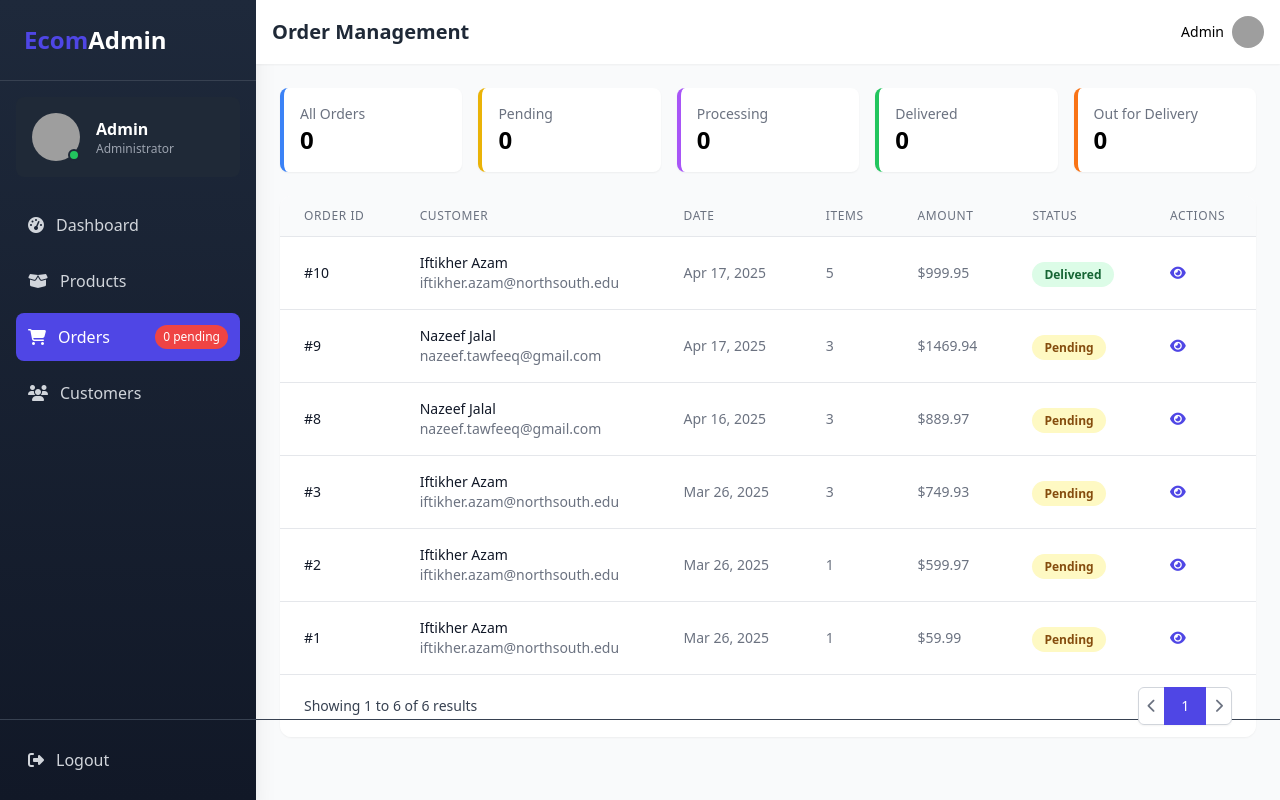
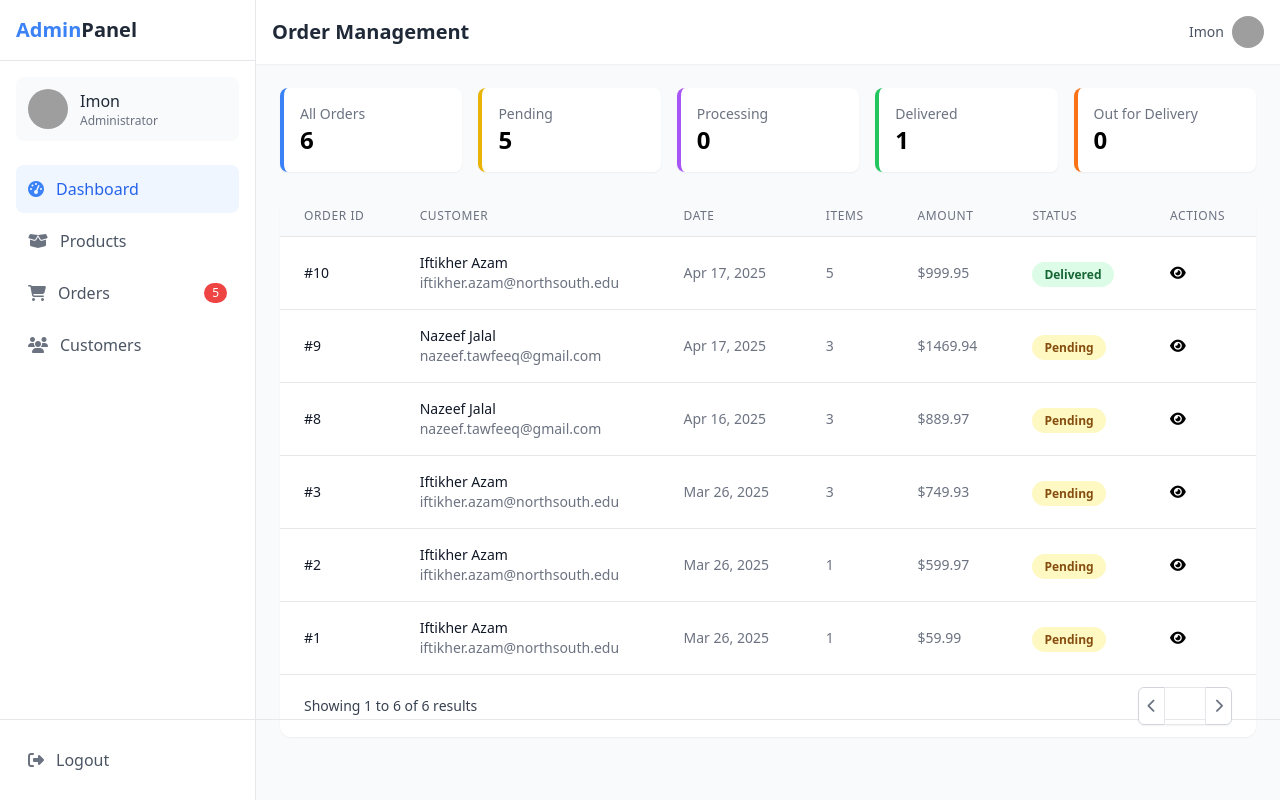
Before and after one commit to Md-iftikher/ecommerce-web, a PHP site: page /src/pages/orders.php in a window 1280 px wide. Run offline with PHP 8.4, Linux system fonts and the light colour scheme; a user stored in the database is signed in; data comes from the database, SQL or seed files in the repository; some libraries are stand-ins or nearby versions; grey boxes are pictures that could not be loaded.

Commit message:
oder management completed

```diff
--- a/Admin/src/pages/orders.php
+++ b/Admin/src/pages/orders.php
@@ -1,5 +1,13 @@
+<?php
+session_start();
+if (!isset($_SESSION['admin_logged_in']) || $_SESSION['admin_logged_in'] !== true) {
+    header('Location: login.php');
+    exit();
+}
+?>
 <!DOCTYPE html>
 <html lang="en">
+
 <head>
     <meta charset="UTF-8">
     <meta name="viewport" content="width=device-width, initial-scale=1.0">
@@ -7,75 +15,117 @@
     <link href="https://cdn.jsdelivr.net/npm/daisyui@5" rel="stylesheet" type="text/css" />
     <script src="https://cdn.tailwindcss.com"></script>
     <link rel="stylesheet" href="https://cdnjs.cloudflare.com/ajax/libs/font-awesome/6.4.0/css/all.min.css">
-    <script>
-        tailwind.config = {
-            theme: {
-                extend: {
-                    colors: {
-                        primary: '#4f46e5',
-                        secondary: '#10b981',
-                        dark: '#1e293b',
-                        light: '#f8fafc'
+    <style>
+        :root {
+            --primary: #3b82f6;
+            --secondary: #10b981;
+            --dark: #1e293b;
+            --light: #f8fafc;
         }
+
+        body {
+            font-family: 'Inter', sans-serif;
         }
+
+        .sidebar {
+            transition: all 0.3s;
         }
+
+        .card {
+            transition: transform 0.2s, box-shadow 0.2s;
         }
-    </script>
+
+        .card:hover {
+            transform: translateY(-2px);
+            box-shadow: 0 10px 15px -3px rgba(0, 0, 0, 0.1);
+        }
+
+        .status-badge {
+            padding: 0.25rem 0.5rem;
+            border-radius: 9999px;
+            font-size: 0.75rem;
+            font-weight: 500;
+        }
+
+        .status-pending {
+            background-color: #fef3c7;
+            color: #92400e;
+        }
+
+        .status-processing {
+            background-color: #e0e7ff;
+            color: #3730a3;
+        }
+
+        .status-delivered {
+            background-color: #d1fae5;
+            color: #065f46;
+        }
+
+        .status-out_for_delivery {
+            background-color: #ffedd5;
+            color: #9a3412;
+        }
+    </style>
 </head>
+
 <body class="bg-gray-50 font-sans">
     <div class="flex h-screen overflow-hidden">
         <!-- Sidebar -->
-        <aside class="w-64 bg-gradient-to-b from-dark to-gray-900 text-white shadow-xl">
-            <div class="p-6 flex items-center justify-between border-b border-gray-700">
-                <h1 class="text-2xl font-bold">
-                    <span class="text-primary">Ecom</span>Admin
+        <aside class="w-64 bg-white border-r border-gray-200 sidebar">
+            <div class="p-4 border-b border-gray-200">
+                <h1 class="text-xl font-semibold text-gray-800">
+                    <span class="text-blue-500">Admin</span>Panel
                 </h1>
             </div>
+
             <div class="p-4">
-                <div class="flex items-center space-x-4 p-4 mb-6 bg-gray-800 rounded-lg">
-                    <div class="relative">
-                        <img src="https://ui-avatars.com/api/?name=Admin&background=4f46e5&color=fff"
-                            alt="Admin" class="w-12 h-12 rounded-full">
-                        <span class="absolute bottom-0 right-0 w-3 h-3 bg-green-500 rounded-full border-2 border-gray-800"></span>
-                    </div>
+                <!-- Admin Profile -->
+                <div class="flex items-center space-x-3 p-3 mb-6 bg-gray-50 rounded-lg">
+                    <img src="https://ui-avatars.com/api/?name=<?= urlencode($_SESSION['username'] ?? 'Admin') ?>&background=3b82f6&color=fff"
+                        alt="Admin" class="w-10 h-10 rounded-full">
                     <div>
-                        <h3 class="font-semibold">Admin</h3>
-                        <p class="text-xs text-gray-400">Administrator</p>
+                        <h3 class="font-medium text-gray-800"><?= htmlspecialchars($_SESSION['username'] ?? 'Admin') ?></h3>
+                        <p class="text-xs text-gray-500">Administrator</p>
                     </div>
                 </div>
+
+                <!-- Navigation -->
                 <nav>
-                    <ul class="space-y-2">
+                    <ul class="space-y-1">
                         <li>
-                            <a href="dashboard.php" class="flex items-center p-3 rounded-lg hover:bg-gray-800 text-gray-300 hover:text-white group">
-                                <i class="fas fa-tachometer-alt mr-3"></i>
+                            <a href="dashboard.php" class="flex items-center p-3 rounded-lg bg-blue-50 text-blue-600">
+                                <i class="fas fa-tachometer-alt mr-3 text-blue-500"></i>
                                 <span>Dashboard</span>
                             </a>
                         </li>
                         <li>
-                            <a href="products.php" class="flex items-center p-3 rounded-lg hover:bg-gray-800 text-gray-300 hover:text-white group">
-                                <i class="fas fa-box-open mr-3"></i>
+                            <a href="products.php" class="flex items-center p-3 rounded-lg hover:bg-gray-100 text-gray-600">
+                                <i class="fas fa-box-open mr-3 text-gray-500"></i>
                                 <span>Products</span>
                             </a>
                         </li>
                         <li>
-                            <a href="orders.php" class="flex items-center p-3 rounded-lg bg-primary text-white group">
-                                <i class="fas fa-shopping-cart mr-3"></i>
+                            <a href="orders.php" class="flex items-center p-3 rounded-lg hover:bg-gray-100 text-gray-600">
+                                <i class="fas fa-shopping-cart mr-3 text-gray-500"></i>
                                 <span>Orders</span>
-                                <span class="ml-auto bg-red-500 text-xs px-2 py-1 rounded-full" id="pending-count">0 pending</span>
+                                <span class="ml-auto bg-red-500 text-white text-xs px-2 py-0.5 rounded-full" id="pending-stat-sidebar">0</span>
                             </a>
                         </li>
                         <li>
-                            <a href="customers.php" class="flex items-center p-3 rounded-lg hover:bg-gray-800 text-gray-300 hover:text-white group">
-                                <i class="fas fa-users mr-3"></i>
+                            <a href="customers.php" class="flex items-center p-3 rounded-lg hover:bg-gray-100 text-gray-600">
+                                <i class="fas fa-users mr-3 text-gray-500"></i>
                                 <span>Customers</span>
                             </a>
                         </li>
                     </ul>
                 </nav>
             </div>
-            <div class="absolute bottom-0 left-0 right-0 p-4 border-t border-gray-700">
-                <a href="../PHP/logout.php" class="flex items-center p-3 rounded-lg hover:bg-gray-800 text-gray-300 hover:text-white group">
-                    <i class="fas fa-sign-out-alt mr-3"></i>
+
+            <!-- Logout Section -->
+            <div class="absolute bottom-0 left-0 right-0 p-4 border-t border-gray-200">
+                <a href="../PHP/logout.php" class="flex items-center p-3 rounded-lg hover:bg-gray-100 text-gray-600">
+                    <i class="fas fa-sign-out-alt mr-3 text-gray-500"></i>
                     <span>Logout</span>
                 </a>
             </div>
@@ -91,8 +141,8 @@
                     <div class="flex items-center space-x-4">
                         <div class="relative">
                             <button id="userMenuButton" class="flex items-center space-x-2 focus:outline-none">
-                                <span class="text-sm font-medium">Admin</span>
-                                <img src="https://ui-avatars.com/api/?name=Admin&background=4f46e5&color=fff"
+                            <span class="text-sm text-gray-600"><?= htmlspecialchars($_SESSION['username'] ?? 'Admin') ?></span>
+                                <img src="https://ui-avatars.com/api/?name=<?= urlencode($_SESSION['username'] ?? 'Admin') ?>&background=3b82f6&color=fff"
                                     alt="User" class="w-8 h-8 rounded-full">
                             </button>
                         </div>
@@ -112,10 +162,11 @@
                         <p class="text-sm text-gray-500">Pending</p>
                         <p class="text-2xl font-bold" id="pending-count-card">0</p>
                     </a>
-                    <a href="#" class="status-card bg-white p-4 rounded-lg shadow-sm border-l-4 border-purple-500 hover:bg-gray-50 transition" data-status="processing">
+                    <a href="#" class="status-card bg-white p-4 rounded-lg shadow-sm border-l-4 border-purple-500 hover:bg-gray-50 transition" data-status="pending">
                         <p class="text-sm text-gray-500">Processing</p>
-                        <p class="text-2xl font-bold" id="processing-count">0</p>
+                        <p class="text-2xl font-bold" id="processing-order">0</p>
                     </a>
+
                     <a href="#" class="status-card bg-white p-4 rounded-lg shadow-sm border-l-4 border-green-500 hover:bg-gray-50 transition" data-status="delivered">
                         <p class="text-sm text-gray-500">Delivered</p>
                         <p class="text-2xl font-bold" id="delivered-count">0</p>
@@ -250,7 +301,7 @@
                     </div>
                 </div>
                 <div class="bg-gray-50 px-4 py-3 sm:px-6 sm:flex sm:flex-row-reverse">
-                    <button type="button" id="update-status-btn" class="w-full inline-flex justify-center rounded-md border border-transparent shadow-sm px-4 py-2 bg-primary text-base font-medium text-white hover:bg-primary-dark focus:outline-none focus:ring-2 focus:ring-offset-2 focus:ring-primary sm:ml-3 sm:w-auto sm:text-sm">
+                    <button type="button" id="update-status-btn" class="w-full inline-flex justify-center rounded-md border border-transparent shadow-sm px-4 py-2 bg-blue-500 text-base font-medium text-white hover:bg-primary-dark focus:outline-none focus:ring-2 focus:ring-offset-2 focus:ring-primary sm:ml-3 sm:w-auto sm:text-sm">
                         Update Status
                     </button>
                     <button type="button" id="close-modal" class="mt-3 w-full inline-flex justify-center rounded-md border border-gray-300 shadow-sm px-4 py-2 bg-white text-base font-medium text-gray-700 hover:bg-gray-50 focus:outline-none focus:ring-2 focus:ring-offset-2 focus:ring-primary sm:mt-0 sm:ml-3 sm:w-auto sm:text-sm">
@@ -311,16 +362,26 @@
 
             // Functions
             function loadStatusCounts() {
-                fetch('')
+    fetch('../PHP/get_order_counts.php')
         .then(response => response.json())
         .then(data => {
             if (data.success) {
-                            document.getElementById('all-count').textContent = data.counts.all;
-                            document.getElementById('pending-count-card').textContent = data.counts.pending;
-                            document.getElementById('pending-count').textContent = data.counts.pending + ' pending';
-                            document.getElementById('processing-count').textContent = data.counts.processing;
-                            document.getElementById('delivered-count').textContent = data.counts.delivered;
-                            document.getElementById('out-for-delivery-count').textContent = data.counts.out_for_delivery;
+                console.log(data.counts);
+                const {
+                    all,
+                    pending,
+                    processing,
+                    delivered,
+                    out_for_delivery
+                } = data.counts;
+
+                document.getElementById('all-count').textContent = all;
+                document.getElementById('pending-count-card').textContent = pending;
+                document.getElementById('processing-order').textContent = processing; // Changed from pending to processing
+                document.getElementById('delivered-count').textContent = delivered;
+                document.getElementById('out-for-delivery-count').textContent = out_for_delivery;
+                document.getElementById('pending-stat-sidebar').textContent = pending;
+
             }
         })
         .catch(error => console.error('Error loading status counts:', error));
@@ -401,12 +462,17 @@
             }
 
             function getStatusClass(status) {
-                switch(status) {
-                    case 'pending': return 'bg-yellow-100 text-yellow-800';
-                    case 'processing': return 'bg-purple-100 text-purple-800';
-                    case 'delivered': return 'bg-green-100 text-green-800';
-                    case 'out_for_delivery': return 'bg-orange-100 text-orange-800';
-                    default: return 'bg-gray-100 text-gray-800';
+                switch (status) {
+                    case 'pending':
+                        return 'bg-yellow-100 text-yellow-800';
+                    case 'processing':
+                        return 'bg-purple-100 text-purple-800';
+                    case 'delivered':
+                        return 'bg-green-100 text-green-800';
+                    case 'out_for_delivery':
+                        return 'bg-orange-100 text-orange-800';
+                    default:
+                        return 'bg-gray-100 text-gray-800';
                 }
             }
 
@@ -546,4 +612,5 @@
         });
     </script>
 </body>
+
 </html>
```
Also changed, not shown: Admin/src/pages/dashboard.php (+115 -39 lines), Admin/src/PHP/search_products.php (deleted), Admin/src/PHP/update_status.php (deleted). Lines whose indentation alone changed are shown as unchanged.
